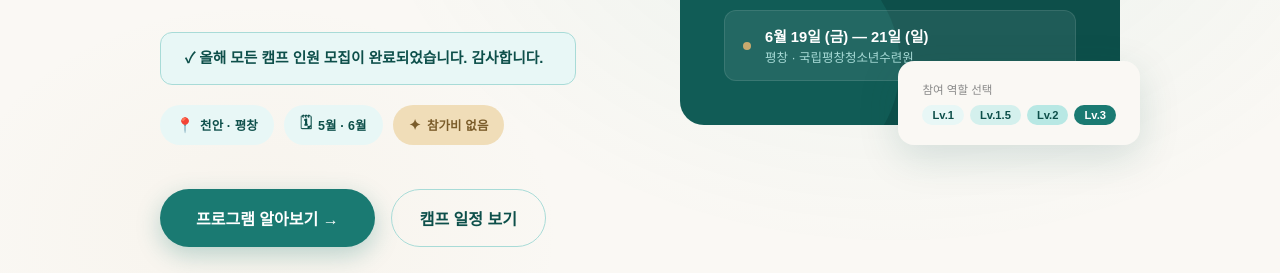
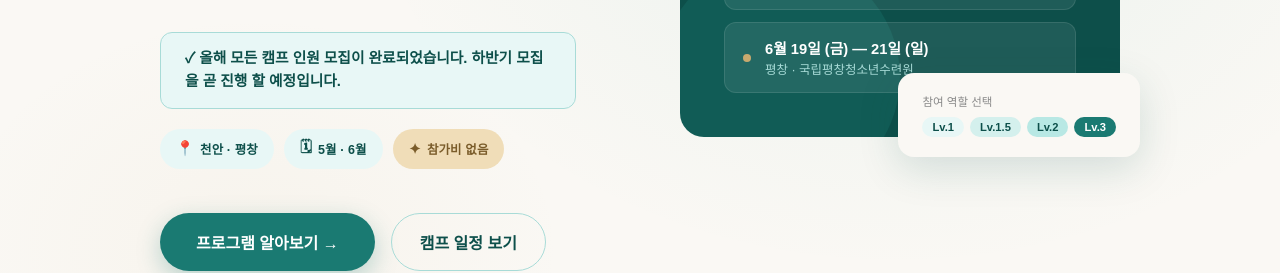
Before and after one commit to hamhyeonggwang/sst2026, a plain HTML site: page index.html in a window 1280 px wide. Shown: the part 536-809 px from the top of the page. Drawn offline with Linux system fonts and the light colour scheme; a web font is replaced by a local one.

Commit message:
Change camp notice for upcoming recruitment
Updated the notice to reflect upcoming recruitment for the second half of the year.

```diff
--- a/index.html
+++ b/index.html
@@ -705,7 +705,7 @@
         작업수행분석 기반 임상 전문성을 강화하는<br>
         <strong>2026년 상반기 SST 캠프</strong> — 올해 모든 캠프 인원 모집이 완료되었습니다.
       </p>
-      <div class="hero-notice">✓ 올해 모든 캠프 인원 모집이 완료되었습니다. 감사합니다.</div>
+      <div class="hero-notice">✓ 올해 모든 캠프 인원 모집이 완료되었습니다. 하반기 모집을 곧 진행 할 예정입니다.</div>
       <div class="hero-badges">
         <span class="badge badge-teal"><span class="badge-icon">📍</span> 천안 · 평창</span>
         <span class="badge badge-teal"><span class="badge-icon">🗓</span> 5월 · 6월</span>
```
